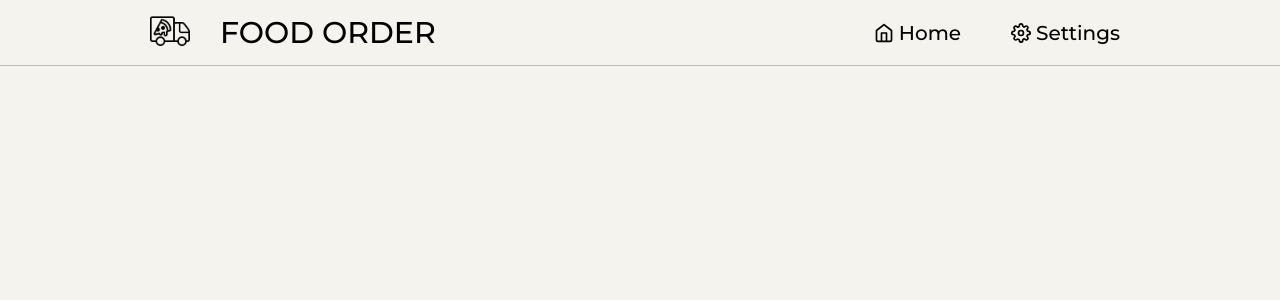
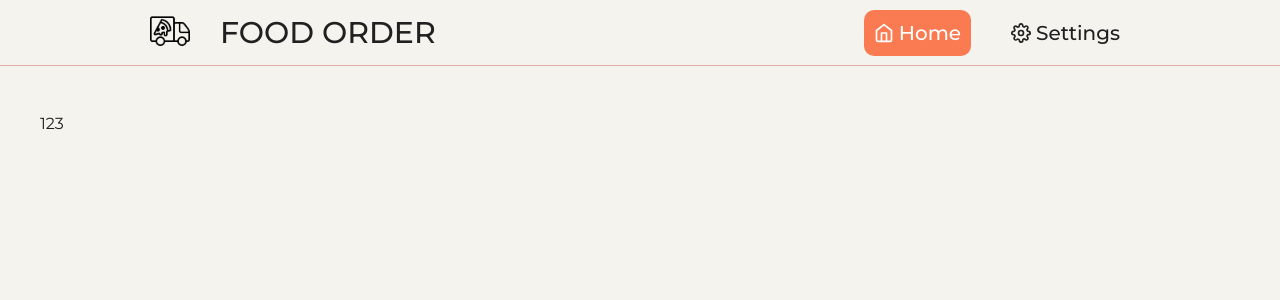
Before and after one commit to amargielewski/OrderFood, a React (Create React App) app: page / in a window 1280 px wide. Shown: the top 300 px of the page. Built offline with nearby package versions, Linux system fonts and the light colour scheme.

Commit message:
feat: Add routes and change navbar to Link and Navlinks

```diff
--- a/src/App.tsx
+++ b/src/App.tsx
@@ -1,10 +1,18 @@
+import { BrowserRouter, Route, Routes } from "react-router-dom";
 import { MainLayout } from "./layouts/MainLayout/MainLayout";
+import { Main } from "./pages/Main/Main";
 import { ThemeProvider } from "./providers/theme.";
 
 function App() {
   return (
     <ThemeProvider>
-      <MainLayout></MainLayout>
+      <BrowserRouter>
+        <MainLayout>
+          <Routes>
+            <Route path={"/"} element={<Main />} />
+          </Routes>
+        </MainLayout>
+      </BrowserRouter>
     </ThemeProvider>
   );
 }
--- a/src/components/Navbar/Navbar.styled.ts
+++ b/src/components/Navbar/Navbar.styled.ts
@@ -1,4 +1,5 @@
 import styled, { css, keyframes } from "styled-components";
+import { Link, NavLink } from "react-router-dom";
 
 const drivingCar = keyframes`
 0% {
@@ -45,6 +46,7 @@ export const StyledContainer = styled.div`
   padding: 10px 10px;
   display: flex;
   justify-content: space-between;
+  margin-bottom: 50px;
 `;
 
 export const StyledSiteLogo = styled.h2`
@@ -54,9 +56,10 @@ export const StyledSiteLogo = styled.h2`
   font-weight: 500;
 `;
 
-export const StyledLogoContainer = styled.div`
+export const StyledLogoContainer = styled(Link)`
   display: flex;
   align-items: center;
+  text-decoration: none;
   gap: 0 20px;
 `;
 
@@ -71,11 +74,12 @@ export const StyledNavbarListContainer = styled.div`
   gap: 0 30px;
 `;
 
-export const StyledListItem = styled.div<{
+export const StyledListItem = styled(NavLink)<{
   rotation?: boolean;
 }>`
   display: flex;
   align-items: center;
+  text-decoration: none;
   padding: 10px;
   height: 100%;
   gap: 0 5px;
@@ -83,7 +87,7 @@ export const StyledListItem = styled.div<{
 
   :hover {
     background-color: #fa7a52;
-    transition: 0.5s;
+    transition: 0.3s ease-in;
     border-radius: 10px;
     color: white;
     transform: translateY(5px);
@@ -92,6 +96,12 @@ export const StyledListItem = styled.div<{
       ${({ rotation }) => rotation && SpinAnimation}
     }
   }
+
+  &.active {
+    background-color: #fa7a52;
+    border-radius: 10px;
+    color: white;
+  }
 `;
 
 export const StyledListItemText = styled.p`
--- a/src/components/Navbar/Navbar.tsx
+++ b/src/components/Navbar/Navbar.tsx
@@ -16,7 +16,7 @@ export const Navbar = () => {
   return (
     <StyledMainWrapper>
       <StyledContainer>
-        <StyledLogoContainer>
+        <StyledLogoContainer to="/">
           <StyledIconWrapper>
             <PizzaIcon />
           </StyledIconWrapper>
@@ -24,11 +24,11 @@ export const Navbar = () => {
           <StyledSiteLogo>food order</StyledSiteLogo>
         </StyledLogoContainer>
         <StyledNavbarListContainer>
-          <StyledListItem>
+          <StyledListItem to="/">
             <HomeIcon />
             <StyledListItemText>home</StyledListItemText>
           </StyledListItem>
-          <StyledListItem rotation>
+          <StyledListItem to="/settings" rotation>
             <SettingIcon />
             <StyledListItemText>settings</StyledListItemText>
           </StyledListItem>
--- a/src/layouts/MainLayout/MainLayout.styled.ts
+++ b/src/layouts/MainLayout/MainLayout.styled.ts
@@ -1,4 +1,8 @@
 import styled from "styled-components";
 
+export const StyledWrapper = styled.div``;
 
-export const StyledWrapper = styled.div``
+export const StyledContentContainer = styled.div`
+  max-width: 1200px;
+  margin: 0 auto;
+`;
--- a/src/layouts/MainLayout/MainLayout.tsx
+++ b/src/layouts/MainLayout/MainLayout.tsx
@@ -1,6 +1,6 @@
 import { PropsWithChildren } from "react";
 import { Navbar } from "../../components/Navbar/Navbar";
-import { StyledWrapper } from "./MainLayout.styled";
+import { StyledWrapper, StyledContentContainer } from "./MainLayout.styled";
 
 type MainLayoutProps = PropsWithChildren<{}>;
 
@@ -8,7 +8,7 @@ export const MainLayout = ({ children }: MainLayoutProps) => {
   return (
     <StyledWrapper>
       <Navbar />
-      {children}
+      <StyledContentContainer>{children}</StyledContentContainer>
     </StyledWrapper>
   );
 };
--- /dev/null
+++ b/src/pages/Main/Main.styled.ts
@@ -0,0 +1,3 @@
+import styled from "styled-components";
+
+export const StyledWrapper = styled.div``;
--- /dev/null
+++ b/src/pages/Main/Main.tsx
@@ -0,0 +1,5 @@
+import { StyledWrapper } from "./Main.styled";
+
+export const Main = () => {
+  return <StyledWrapper>123</StyledWrapper>;
+};
--- a/src/styles/GlobalStyle.styled.ts
+++ b/src/styles/GlobalStyle.styled.ts
@@ -8,9 +8,11 @@ ${ResetCss}
     font-family: 'Montserrat', sans-serif;
     box-sizing: border-box;
 
+
 }
 
-body {
+body,a {
     background-color: #f4f3ee;
+    color: #202020;
 }
 `;
```
Also changed, not shown: public/index.html (+1 -21 lines).
